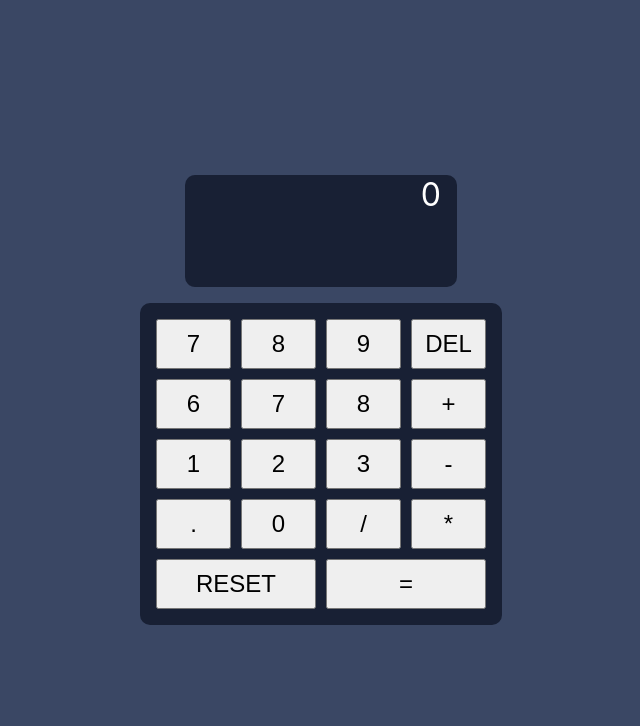
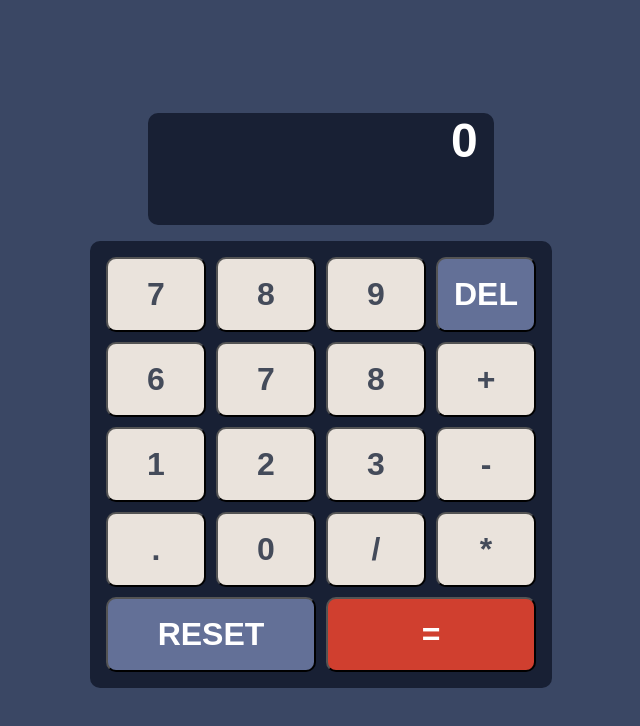
Before and after one commit to Nat-crit20/React-Calculator-App, a React (Create React App) app: page / in a window 1280 px wide. Shown: the top 726 px of the page, without its empty margins (319-959 px from the left). Built offline with nearby package versions, Linux system fonts and the light colour scheme.

Commit message:
working on theme 1 styles

```diff
--- a/src/App.js
+++ b/src/App.js
@@ -12,8 +12,9 @@ function App() {
   const handleChange = (e) => {
     const value = e.target.innerText;
     setTotal((state) => {
-      console.log(state);
       if (state.length === 1 && state === 0) {
+        return state;
+      } else if (state.length === 13) {
         return state;
       } else {
         return state + value;
--- a/src/Button/Button.js
+++ b/src/Button/Button.js
@@ -1,6 +1,13 @@
+import { styles } from "../styles/Themes/Theme1/ButtonTheme1";
+
 export function Button(props) {
+  let name = props.className;
+  let color = props.color;
+  if (!color) {
+    color = "basic";
+  }
   return (
-    <button className={props.className} onClick={props.action}>
+    <button style={styles[color]} className={name} onClick={props.action}>
       {props.value}
     </button>
   );
--- a/src/ButtonDisplay/ButtonDisplay.js
+++ b/src/ButtonDisplay/ButtonDisplay.js
@@ -6,7 +6,7 @@ export function ButtonDisplay(props) {
       <Button action={props.change} value={7} />
       <Button action={props.change} value={8} />
       <Button action={props.change} value={9} />
-      <Button action={props.delete} className="blue-highlight" value={"DEL"} />
+      <Button action={props.delete} color="blue" value={"DEL"} />
       <Button action={props.change} value={6} />
       <Button action={props.change} value={7} />
       <Button action={props.change} value={8} />
@@ -22,12 +22,14 @@ export function ButtonDisplay(props) {
       <Button
         action={props.reset}
         value={"RESET"}
-        className="span-two blue-highlight"
+        className="span-two"
+        color="blue"
       />
       <Button
         action={props.changeState}
         value={"="}
-        className="span-two red-highlight"
+        className="span-two"
+        color="red"
       />
     </div>
   );
--- a/src/Display/Display.js
+++ b/src/Display/Display.js
@@ -7,6 +7,7 @@ export function Display(props) {
   let operation = props.operation;
   let current = new Intl.NumberFormat(undefined, {
     maximumFractionDigits: 15,
+    maximumSignificantDigits: 15,
   }).format(props.current);
   if (prev === "0") {
     prev = "";
--- a/src/styles/App.css
+++ b/src/styles/App.css
@@ -1,4 +1,5 @@
 .App {
+  font-family: "League Spartan", sans-serif;
   text-align: center;
   height: 100vh;
   display: flex;
@@ -7,7 +8,8 @@
   align-items: center;
 }
 .display {
-  width: 21.25vw;
+  font-family: "League Spartan", sans-serif;
+  width: 27vw;
   text-align: right;
   border-radius: 10px;
   margin-bottom: 1rem;
@@ -15,16 +17,27 @@
 }
 .display div {
   margin: 0 1rem;
+  font-family: "League Spartan", sans-serif;
+  font-weight: 700;
+}
+.display div:first-of-type {
+  font-size: 1.5rem;
+}
+.display div:last-of-type {
+  font-size: 3rem;
 }
 .button-display {
   border-radius: 10px;
   display: grid;
   grid-gap: 10px;
-  grid-template-columns: repeat(4, 75px);
-  grid-template-rows: repeat(5, 50px);
+  grid-template-columns: repeat(4, 100px);
+  grid-template-rows: repeat(5, 75px);
 }
 button {
-  font-size: 1.5rem;
+  font-family: "League Spartan", sans-serif;
+  font-weight: 700;
+  font-size: 2rem;
+  border-radius: 10px;
 }
 .span-two {
   grid-column: span 2;
--- /dev/null
+++ b/src/styles/Themes/Theme1/ButtonTheme1.js
@@ -0,0 +1,18 @@
+const red = {
+  backgroundColor: "hsl(6, 63%, 50%)",
+  color: "white",
+};
+const blue = {
+  backgroundColor: "hsl(225, 21%, 49%)",
+  color: "white",
+};
+const basic = {
+  backgroundColor: "hsl(30, 25%, 89%)",
+  color: "hsl(221, 14%, 31%)",
+};
+
+export const styles = {
+  red: red,
+  blue: blue,
+  basic: basic,
+};
```
